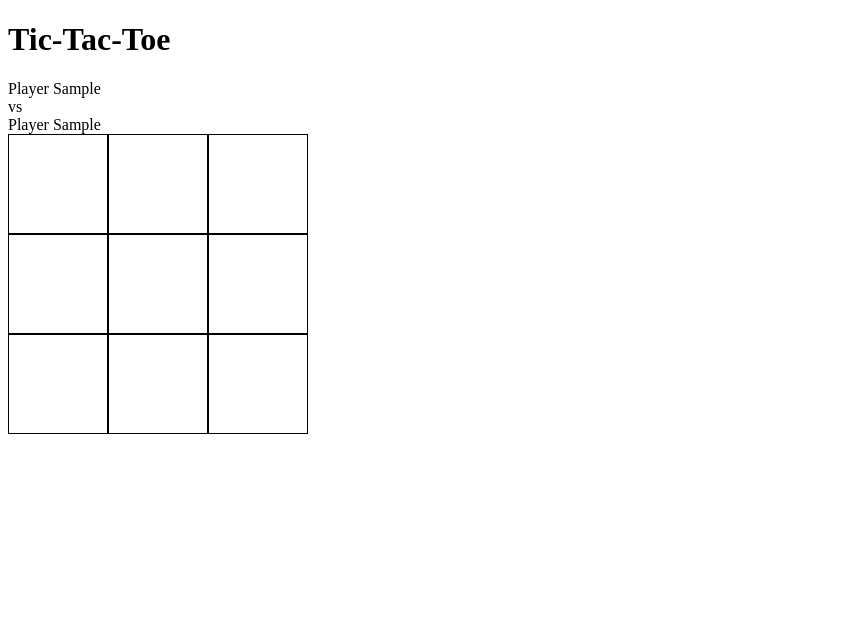
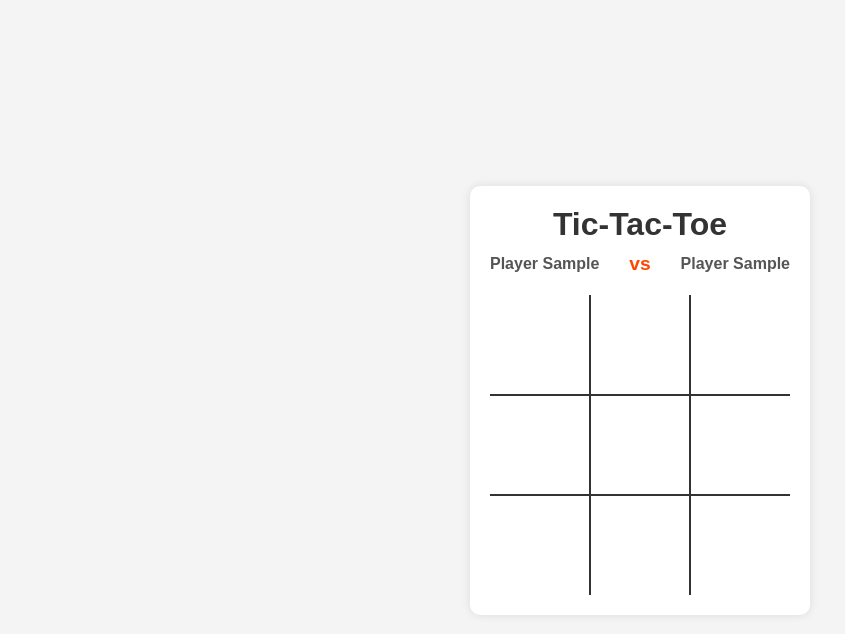
Before and after one commit to MagicalInnkeep/OdinTicTacToe, a plain HTML site: page index.html in a window 1280 px wide. Both pictures are taken after typing "Sample", "Sample" into the empty fields and a click on the button "Play". Shown: the whole page, without its empty margins (0-845 px from the left). Drawn offline with Linux system fonts and the light colour scheme.

Commit message:
Setup CSS markup

```diff
--- a/style.css
+++ b/style.css
@@ -1,12 +1,126 @@
-.gameEnv{
+/* General Styles */
+body {
+    font-family: Arial, sans-serif;
     display: flex;
-    flex-wrap: wrap;
-    width: 300px;
-    height: 300px;
+    justify-content: center;
+    align-items: center;
+    height: 100vh;
+    background-color: #f4f4f4;
+    margin: 0;
 }
 
-.gameEnv>div{
-    width: 98px;
-    height: 98px;
-    border: 1px solid #000000;
+.container {
+    text-align: center;
+    background: white;
+    padding: 20px;
+    border-radius: 10px;
+    box-shadow: 0 0 10px rgba(0, 0, 0, 0.1);
+    width: 300px;
 }
+
+/* Header */
+.header {
+    margin-bottom: 20px;
+}
+
+h1 {
+    color: #333;
+    margin: 0;
+}
+
+/* Scoreboard */
+#scoreboard {
+    display: flex;
+    justify-content: space-between;
+    align-items: center;
+    margin-top: 10px;
+    font-weight: bold;
+    color: #555;
+}
+
+#vs {
+    font-size: 1.2em;
+    color: #ff4500;
+}
+
+/* Game Board */
+.gameEnv {
+    display: grid;
+    grid-template-columns: repeat(3, 1fr);
+    width: 300px;
+    margin-top: 20px;
+}
+
+.gameEnv div {
+    width: 100px;
+    height: 100px;
+    background-color: #fff;
+    border: 1px solid #333;
+    display: flex;
+    justify-content: center;
+    align-items: center;
+    font-size: 2em;
+    font-weight: bold;
+    cursor: pointer;
+    transition: background-color 0.3s;
+    box-sizing: border-box;
+}
+
+
+.gameEnv div:nth-child(1),
+.gameEnv div:nth-child(2),
+.gameEnv div:nth-child(3) {
+    border-top: none;
+}
+
+.gameEnv div:nth-child(3n + 1) {
+    border-left: none;
+}
+
+.gameEnv div:nth-child(3n + 3) {
+    border-right: none;
+}
+
+.gameEnv div:nth-child(7),
+.gameEnv div:nth-child(8),
+.gameEnv div:nth-child(9) {
+    border-bottom: none;
+}
+
+
+.gameEnv div:hover {
+    background-color: #ddd;
+}
+
+/* Player Creation Form */
+.playerCreateForm {
+    display: flex;
+    flex-direction: column;
+    gap: 10px;
+}
+
+.playerCreateForm label {
+    font-weight: bold;
+    color: #333;
+}
+
+.playerCreateForm input {
+    padding: 8px;
+    border: 1px solid #ccc;
+    border-radius: 5px;
+}
+
+button {
+    padding: 10px;
+    background-color: #ff4500;
+    color: white;
+    border: none;
+    border-radius: 5px;
+    cursor: pointer;
+    font-weight: bold;
+    transition: background-color 0.3s;
+}
+
+button:hover {
+    background-color: #e63900;
+}
```
